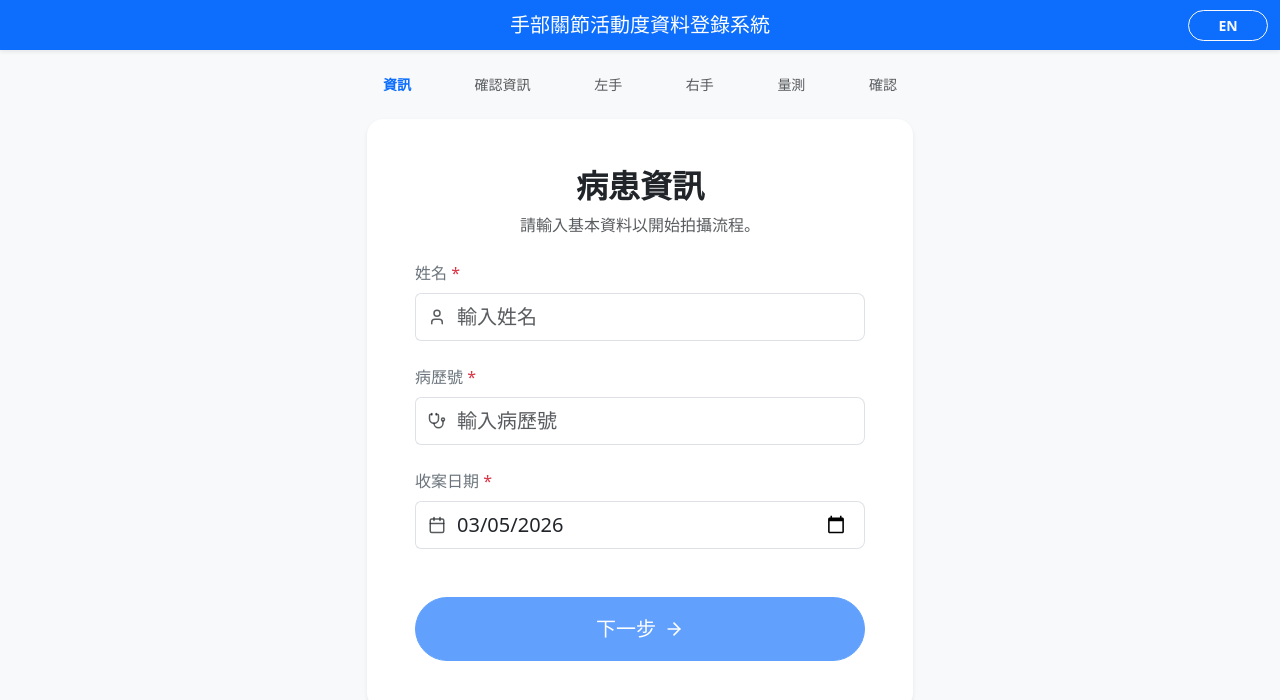
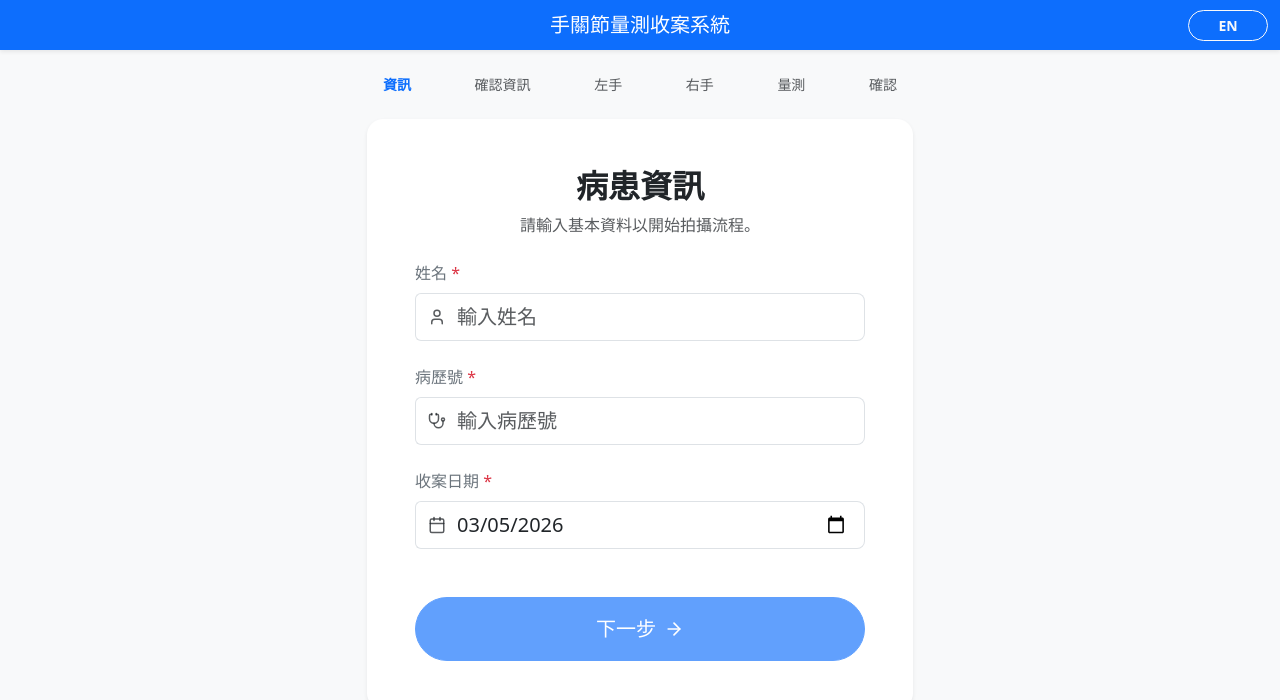
Before and after one commit to BCbug-tw/Hand-Goniometric-Data-Enrollment-System, a React (Vite) app: page / in a window 1280 px wide. Shown: the top 700 px of the page. Built offline with nearby package versions, Linux system fonts and the light colour scheme.

Commit message:
feat: Add i18n setup with English and Traditional Chinese translations.

```diff
--- a/src/i18n.js
+++ b/src/i18n.js
@@ -80,7 +80,7 @@ const resources = {
     "zh-TW": {
         translation: {
             "app": {
-                "title": "手部關節活動度資料登錄系統"
+                "title": "手關節量測收案系統"
             },
             "stepper": {
                 "info": "資訊",
```
